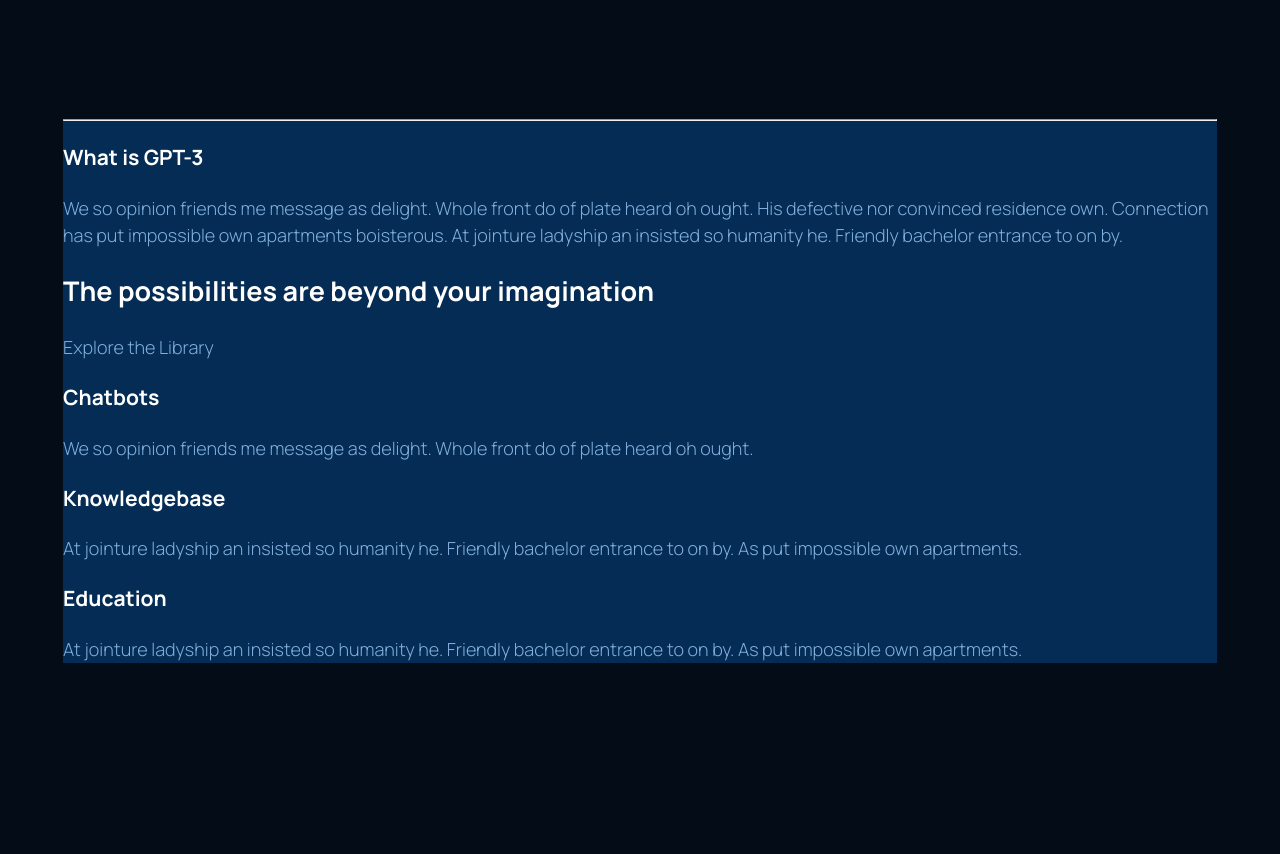
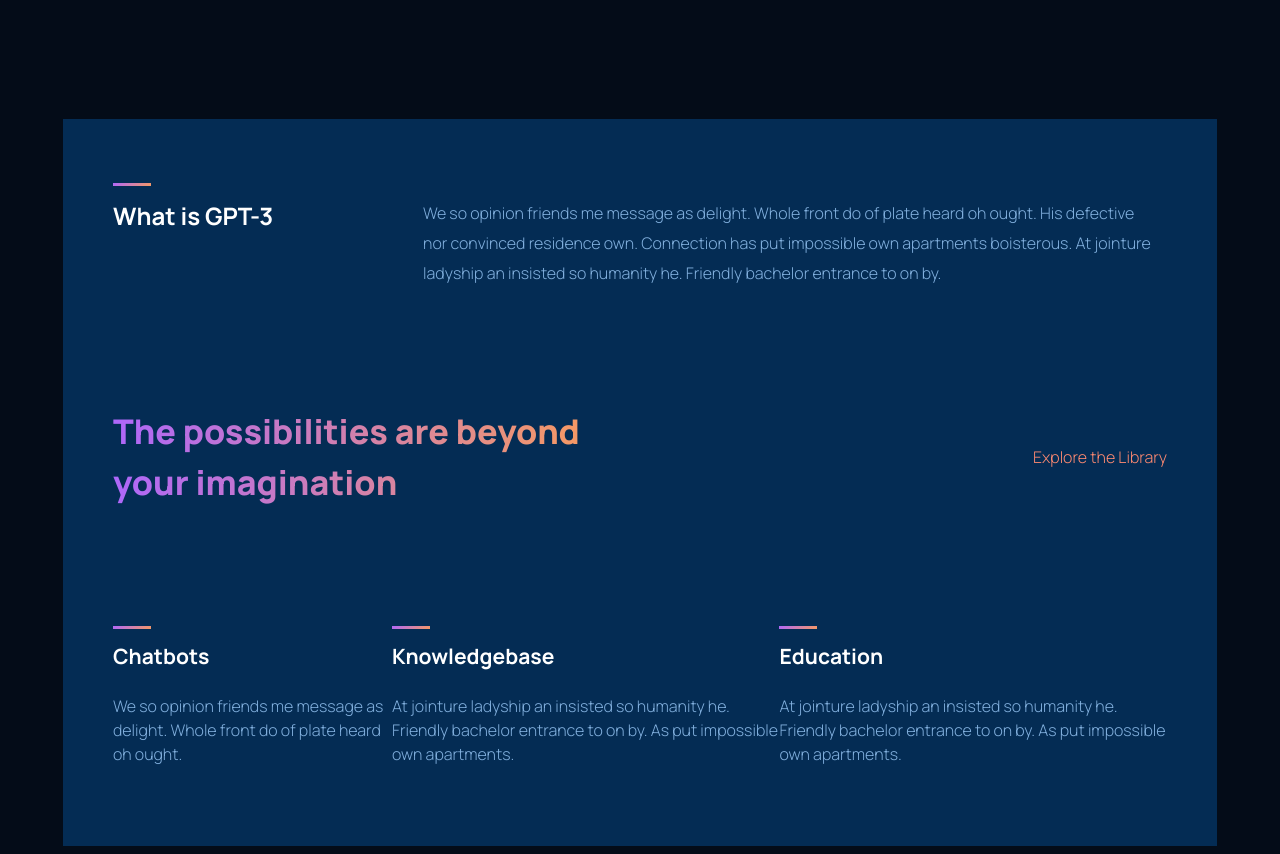
Before and after one commit to adhampton110/GPT3, a Vue app: page / in a window 1280 px wide. Shown: the part 967-1821 px from the top of the page. Before the commit the page ends 1656 px from the top, so only its background shows below. Built offline with nearby package versions, Linux system fonts and the light colour scheme.

Commit message:
GPT3 Styling

```diff
--- a/src/App.vue
+++ b/src/App.vue
@@ -2,6 +2,7 @@
   import Head from './layouts/Head.vue';
   import GPTGroupData from './data/GPTGroupData.json';
   import GPT3Group from './components/GPT3Group.vue';
+  import GradientLine from './components/GradientLine.vue';
   import OrangeButton from './components/OrangeButton.vue';
 </script>
 
@@ -39,19 +40,21 @@
 
   <!-- What is GPT3 -->
   <section class="gpt3">
-    <hr/>
-    <div class="gpt3-top">
-      <h3>What is GPT-3</h3>
-      <p>
-        We so opinion friends me message as delight. Whole front do of plate heard oh ought. His defective nor convinced residence own. Connection has put impossible own apartments boisterous. At jointure ladyship an insisted so humanity he. Friendly bachelor entrance to on by.
-      </p>
+    <div class="gpt3-top-wrapper">
+      <GradientLine/>
+      <div class="gpt3-top">
+        <h3>What is GPT-3</h3>
+        <p>
+          We so opinion friends me message as delight. Whole front do of plate heard oh ought. His defective nor convinced residence own. Connection has put impossible own apartments boisterous. At jointure ladyship an insisted so humanity he. Friendly bachelor entrance to on by.
+        </p>
+      </div>
     </div>
     <div class="gpt3-middle">
       <h2>The possibilities are beyond your imagination</h2>
       <p>Explore the Library</p>
     </div>
-    <div class="gpt3-bottom" v-for="obj in GPTGroupData">
-      <GPT3Group :title="obj.title" :msg="obj.message"/>
+    <div class="gpt3-bottom">
+      <GPT3Group v-for="obj in GPTGroupData" :title="obj.title" :msg="obj.message"/>
     </div>
   </section>
 </template>
--- a/src/components/GPT3Group.vue
+++ b/src/components/GPT3Group.vue
@@ -1,4 +1,5 @@
 <script setup>
+import GradientLine from './GradientLine.vue';
 defineProps({
     title: String,
     msg: String,
@@ -6,9 +7,15 @@
 </script>
 
 <template>
-    <h3>{{ title }}</h3>
-    <p>{{ msg }}</p>
+    <div class="group-item">
+        <GradientLine/>
+        <h3>{{ title }}</h3>
+        <p>{{ msg }}</p>
+    </div>
 </template>
 
 <style scoped>
+    h3 {
+        margin-top: 12px;
+    }
 </style>
--- /dev/null
+++ b/src/components/GradientLine.vue
@@ -0,0 +1,13 @@
+<template>
+    <div class="gradient-line"></div>
+</template>
+
+<style scoped>
+    .gradient-line {
+        display: flex;
+        width: 38px;
+        height: 3px;
+        flex-shrink: 0;
+        background: linear-gradient(143deg, #AE67FA 0%, #F49867 97.40%), #FFF;
+    }
+</style>
--- a/src/style.css
+++ b/src/style.css
@@ -91,4 +91,50 @@
 /* What is GPT3 */
 .gpt3 {
   background-color: #042C54;
+  padding: 64px 50px;
+  display: flex;
+  flex-direction: column;
+  gap: 90px;
 }
+.gpt3 p {
+  font-size: 16px;
+}
+
+.gpt3-top {
+  display: flex;
+  align-items: start;
+  gap: 150px;
+  margin-top: 12px;
+}
+.gpt3-top * {
+  margin: 0;
+}
+.gpt3-top h3 {
+  font-size: 24px;
+}
+.gpt3-top p{
+  max-width: 730px;
+  line-height: 30px
+}
+
+.gpt3-middle {
+  display: flex;
+  justify-content: space-between;
+  align-items: center;
+}
+.gpt3-middle h2 {
+  background: linear-gradient(90deg, #AE67FA 0%, #F49867 97.40%);
+  background-clip: text;
+  -webkit-background-clip: text;
+  -webkit-text-fill-color: transparent;
+  font-weight: 800;
+  font-size: 34px;
+  max-width: 472px;
+}
+.gpt3-middle p {
+  color: #FF8A71;
+}
+
+.gpt3-bottom {
+  display: flex;
+}
```
